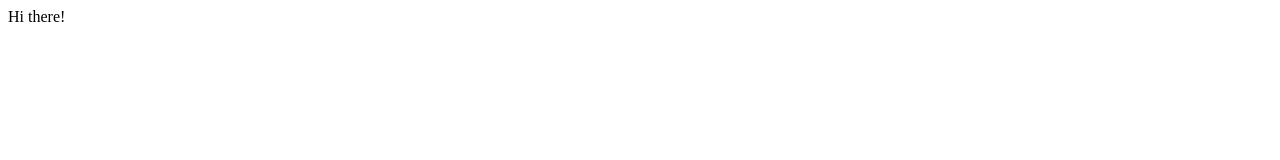
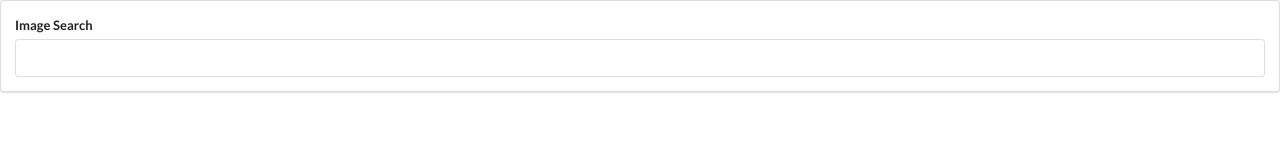
Before and after one commit to Arunk28/picapp, a React (Create React App) app: page / in a window 1280 px wide. Shown: the top 160 px of the page. Built offline with nearby package versions, Linux system fonts and the light colour scheme.

Commit message:
search bar implemented

```diff
--- a/public/index.html
+++ b/public/index.html
@@ -5,6 +5,7 @@
     <link rel="icon" href="%PUBLIC_URL%/favicon.ico" />
     <meta name="viewport" content="width=device-width, initial-scale=1" />
     <meta name="theme-color" content="#000000" />
+    <link rel="stylesheet" href="https://cdnjs.cloudflare.com/ajax/libs/semantic-ui/2.4.1/semantic.min.css"  />
     <meta
       name="description"
       content="Web site created using create-react-app"
--- a/src/Component/App.js
+++ b/src/Component/App.js
@@ -1,7 +1,8 @@
 import React from "react";
+import Search from "./Search";
 
 const App = () => {
-  return <div>Hi there!</div>;
+  return <div><Search /></div>;
 };
 
 export default App;
--- /dev/null
+++ b/src/Component/Search.js
@@ -0,0 +1,14 @@
+import React from "react";
+
+const Search = () => {
+  return (<div className="ui segment">
+      <form className="ui form">
+          <div className="field">
+              <label> Image Search</label>
+              <input type="text"></input>
+          </div>
+      </form>
+      </div>);
+};
+
+export default Search;
```
Also changed, not shown: 1 other file (tests, documents, lock files or other folders).
